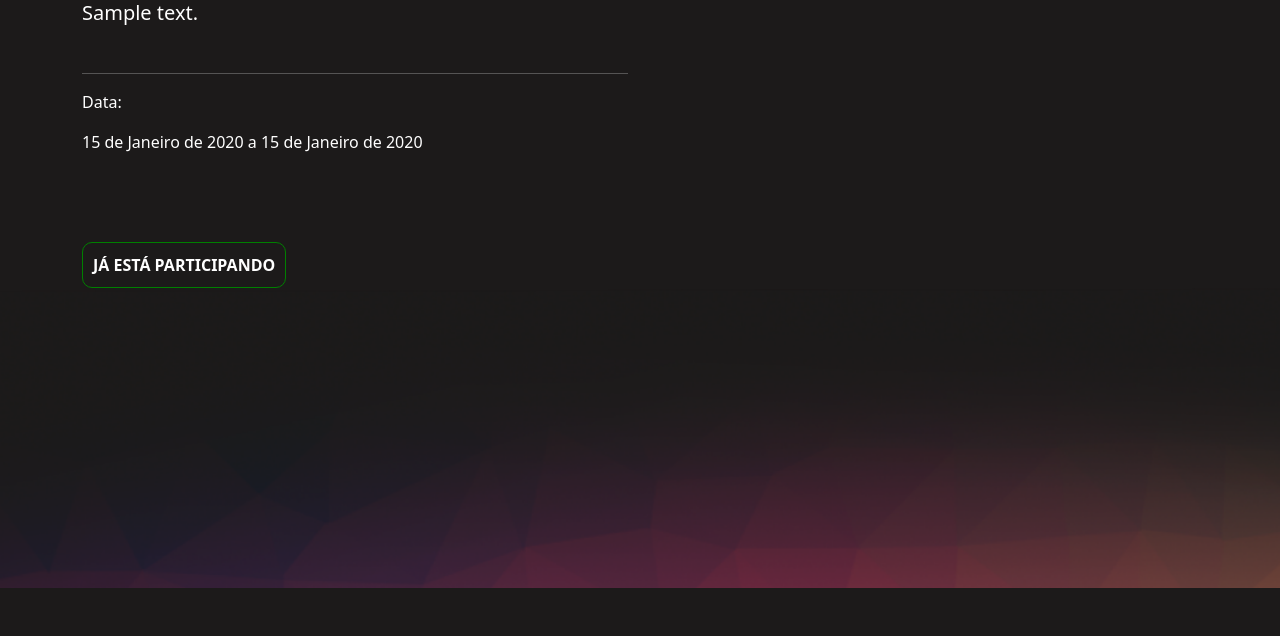
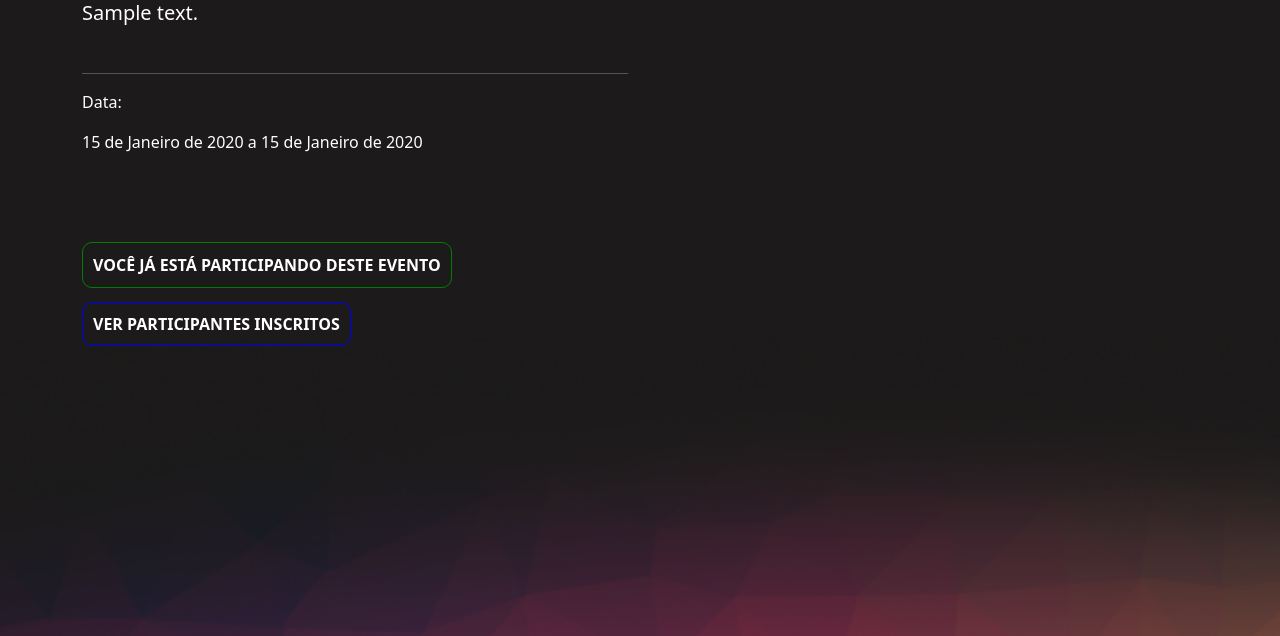
Before and after one commit to raphael-araujo/type.event, a Django app: a page that uses eventos/templates/inscricao_evento.html in a window 1280 px wide. Shown: the part 381-1017 px from the top of the page. Before the commit the page ends 969 px from the top, so only its background shows below. Run offline with Django 4.2, Linux system fonts and the light colour scheme; a user stored in the database is signed in; tables that the repository leaves empty hold one stand-in row (values such as "Sample post"); grey boxes marked "Sample" are stand-in pictures.

Commit message:
adicionando link para a página de participantes

```diff
--- a/eventos/templates/inscricao_evento.html
+++ b/eventos/templates/inscricao_evento.html
@@ -35,12 +35,21 @@
                 <br>
                 <br>
                 {% if request.user in evento.participantes.all %}
-                    <input style="border-color: green;" type="submit" class="btn-principal" value="JÁ ESTÁ PARTICIPANDO" disabled>
+                    <input style="border-color: green;" type="submit" class="btn-principal" value="VOCÊ JÁ ESTÁ PARTICIPANDO DESTE EVENTO" disabled>
                 {% else%}
                     <form action="{% url 'inscricao' evento.slug %}" method="POST">{% csrf_token %}
                         <input type="submit" class="btn-principal" value="QUERO PARTICIPAR">
                     </form>
                 {% endif %}
+                <br>
+                <br>
+                {% if request.user == evento.criador %}
+                    <!-- &nbsp; &nbsp; -->
+                    <a style="border-color: blue; text-decoration: none;" class="btn-principal" href="{% url 'participantes_evento' evento.slug %}"
+                        target="_blank">
+                        VER PARTICIPANTES INSCRITOS
+                    </a>
+                {% endif %}
             </div>
         </div>
     </div>
```
